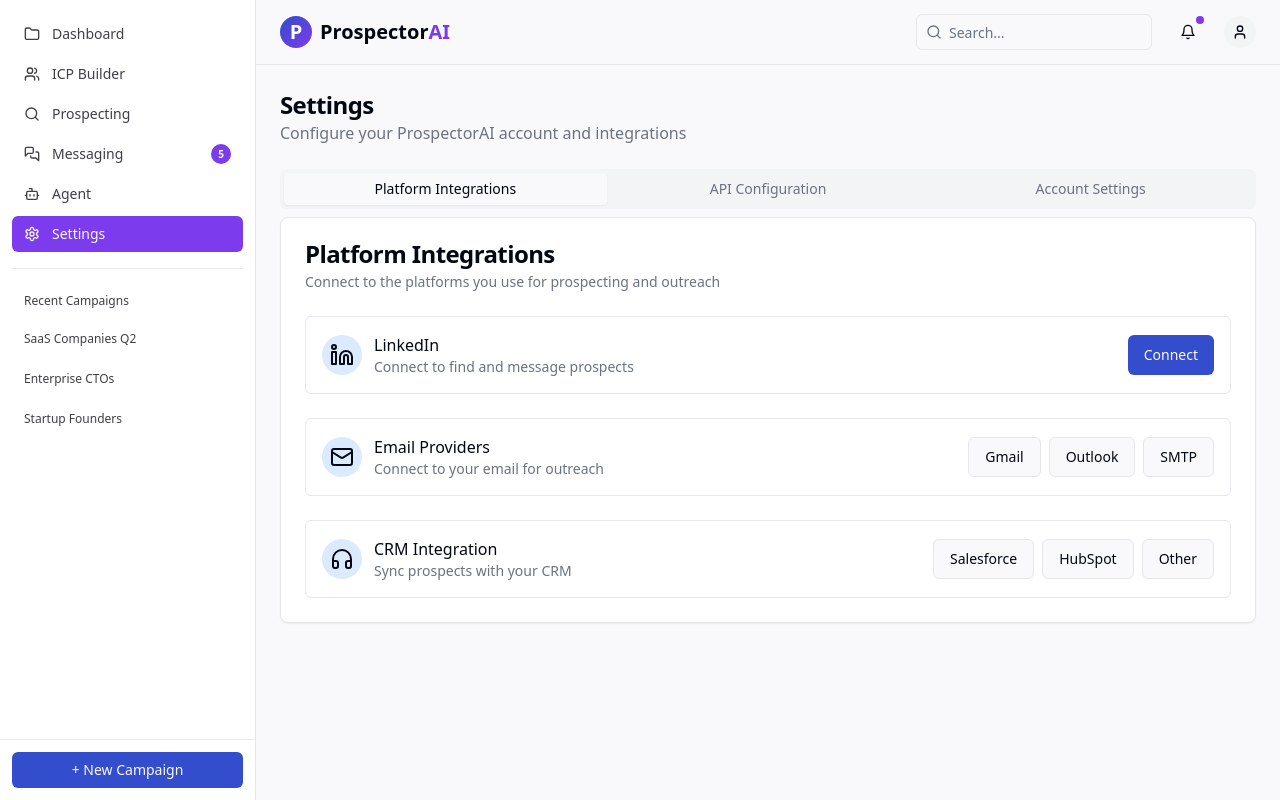
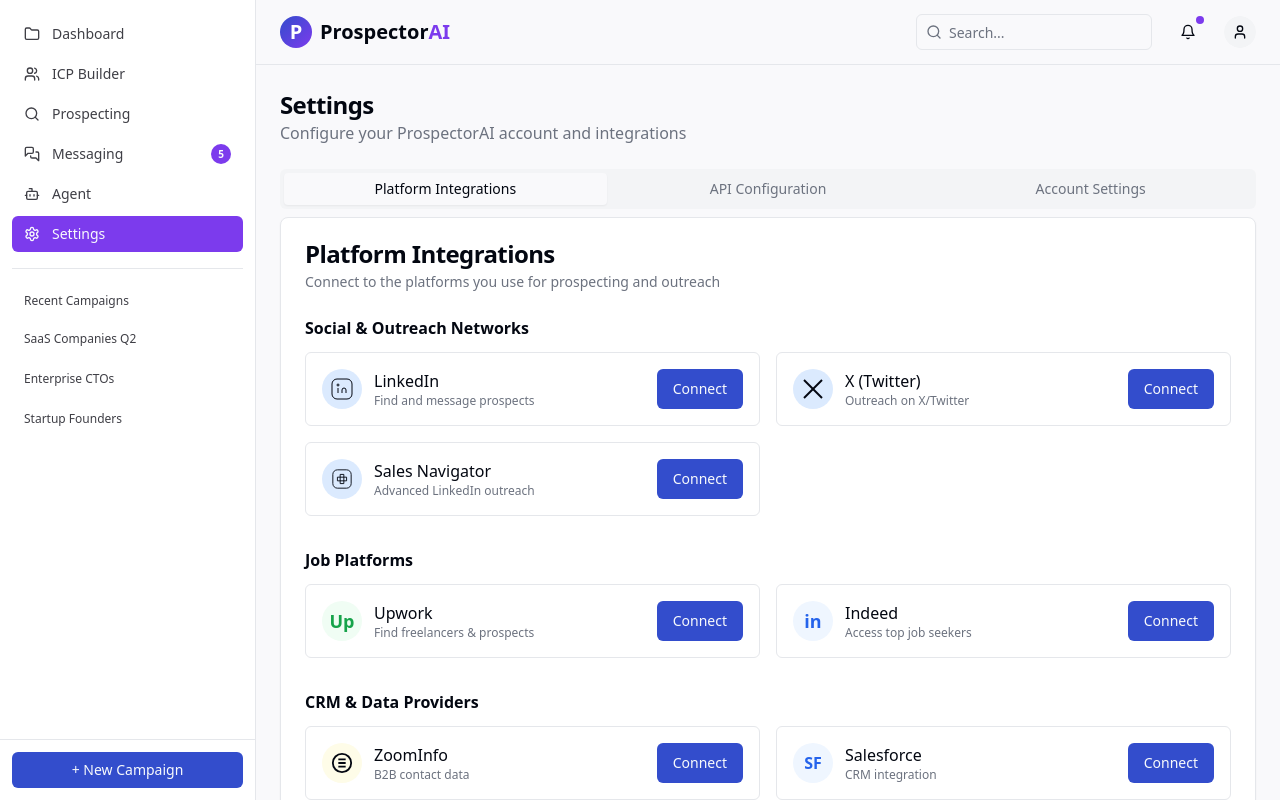
Before and after one commit to atranon/prospector-ai-whisperer, a React (Vite) app: page /settings in a window 1280 px wide. Built offline with nearby package versions, Linux system fonts and the light colour scheme.

Commit message:
Update Settings Page
Implement changes to the settings page.

```diff
--- a/src/pages/SettingsPage.tsx
+++ b/src/pages/SettingsPage.tsx
@@ -1,4 +1,3 @@
-
 import { Sidebar } from "@/components/layout/Sidebar";
 import Header from "@/components/layout/Header";
 import { Card, CardContent, CardDescription, CardHeader, CardTitle } from "@/components/ui/card";
@@ -38,66 +37,191 @@ const SettingsPage = () => {
                     Connect to the platforms you use for prospecting and outreach
                   </CardDescription>
                 </CardHeader>
-                <CardContent className="space-y-6">
-                  <div className="rounded-md border p-4">
-                    <div className="flex items-center justify-between">
+                <CardContent className="space-y-8">
+                  {/* Social & Outreach Networks */}
+                  <div>
+                    <h4 className="font-semibold text-base mb-3">Social & Outreach Networks</h4>
+                    <div className="grid grid-cols-1 md:grid-cols-2 gap-4">
+                      {/* LinkedIn */}
+                      <div className="rounded-md border p-4 flex items-center justify-between">
                         <div className="flex items-center space-x-3">
                           <div className="h-10 w-10 rounded-full bg-blue-100 flex items-center justify-center">
-                          <svg xmlns="http://www.w3.org/2000/svg" width="24" height="24" viewBox="0 0 24 24" fill="none" stroke="currentColor" strokeWidth="2" strokeLinecap="round" strokeLinejoin="round">
-                            <path d="M16 8a6 6 0 0 1 6 6v7h-4v-7a2 2 0 0 0-2-2 2 2 0 0 0-2 2v7h-4v-7a6 6 0 0 1 6-6z"></path>
-                            <rect x="2" y="9" width="4" height="12"></rect>
-                            <circle cx="4" cy="4" r="2"></circle>
-                          </svg>
+                            {/* LinkedIn Icon */}
+                            <svg xmlns="http://www.w3.org/2000/svg" width="24" height="24" stroke="currentColor" fill="none" viewBox="0 0 24 24"><rect x="2" y="2" width="20" height="20" rx="5" /><path d="M8 11v5" /><circle cx="8" cy="8" r="1" /><path d="M12 16v-3a2 2 0 1 1 4 0v3" /></svg>
                           </div>
                           <div>
                             <h3 className="font-medium">LinkedIn</h3>
-                          <p className="text-sm text-muted-foreground">Connect to find and message prospects</p>
+                            <p className="text-xs text-muted-foreground">Find and message prospects</p>
+                          </div>
+                        </div>
+                        <Button>Connect</Button>
+                      </div>
+                      {/* X (Twitter) */}
+                      <div className="rounded-md border p-4 flex items-center justify-between">
+                        <div className="flex items-center space-x-3">
+                          <div className="h-10 w-10 rounded-full bg-blue-100 flex items-center justify-center">
+                            {/* X Icon */}
+                            <svg width="24" height="24" fill="none" stroke="currentColor" strokeWidth="2" viewBox="0 0 24 24"><path d="M3 3 21 21"/><path d="M21 3 3 21"/></svg>
+                          </div>
+                          <div>
+                            <h3 className="font-medium">X (Twitter)</h3>
+                            <p className="text-xs text-muted-foreground">Outreach on X/Twitter</p>
+                          </div>
+                        </div>
+                        <Button>Connect</Button>
+                      </div>
+                      {/* LinkedIn Sales Navigator */}
+                      <div className="rounded-md border p-4 flex items-center justify-between">
+                        <div className="flex items-center space-x-3">
+                          <div className="h-10 w-10 rounded-full bg-blue-100 flex items-center justify-center">
+                            <svg xmlns="http://www.w3.org/2000/svg" width="22" height="22" stroke="currentColor" fill="none" viewBox="0 0 24 24"><rect x="2" y="2" width="20" height="20" rx="5" /><path d="M10 7h4v10h-4z" /><path d="M7 10h10v4H7z" /></svg>
+                          </div>
+                          <div>
+                            <h3 className="font-medium">Sales Navigator</h3>
+                            <p className="text-xs text-muted-foreground">Advanced LinkedIn outreach</p>
                           </div>
                         </div>
                         <Button>Connect</Button>
                       </div>
                     </div>
+                  </div>
 
-                  <div className="rounded-md border p-4">
-                    <div className="flex items-center justify-between">
+                  {/* Job Networks */}
+                  <div>
+                    <h4 className="font-semibold text-base mb-3">Job Platforms</h4>
+                    <div className="grid grid-cols-1 md:grid-cols-2 gap-4">
+                      {/* Upwork */}
+                      <div className="rounded-md border p-4 flex items-center justify-between">
                         <div className="flex items-center space-x-3">
-                        <div className="h-10 w-10 rounded-full bg-blue-100 flex items-center justify-center">
-                          <svg xmlns="http://www.w3.org/2000/svg" width="24" height="24" viewBox="0 0 24 24" fill="none" stroke="currentColor" strokeWidth="2" strokeLinecap="round" strokeLinejoin="round">
-                            <rect x="2" y="4" width="20" height="16" rx="2"></rect>
-                            <path d="m22 7-8.97 5.7a1.94 1.94 0 0 1-2.06 0L2 7"></path>
-                          </svg>
+                          <div className="h-10 w-10 rounded-full bg-green-50 flex items-center justify-center">
+                            {/* Upwork Icon */}
+                            <span className="font-bold text-green-600 text-lg">Up</span>
                           </div>
                           <div>
-                          <h3 className="font-medium">Email Providers</h3>
-                          <p className="text-sm text-muted-foreground">Connect to your email for outreach</p>
+                            <h3 className="font-medium">Upwork</h3>
+                            <p className="text-xs text-muted-foreground">Find freelancers & prospects</p>
                           </div>
                         </div>
-                      <div className="flex space-x-2">
-                        <Button variant="outline">Gmail</Button>
-                        <Button variant="outline">Outlook</Button>
-                        <Button variant="outline">SMTP</Button>
+                        <Button>Connect</Button>
+                      </div>
+                      {/* Indeed */}
+                      <div className="rounded-md border p-4 flex items-center justify-between">
+                        <div className="flex items-center space-x-3">
+                          <div className="h-10 w-10 rounded-full bg-blue-50 flex items-center justify-center">
+                            {/* Indeed Icon */}
+                            <span className="font-bold text-blue-600 text-lg">in</span>
+                          </div>
+                          <div>
+                            <h3 className="font-medium">Indeed</h3>
+                            <p className="text-xs text-muted-foreground">Access top job seekers</p>
+                          </div>
+                        </div>
+                        <Button>Connect</Button>
                       </div>
                     </div>
                   </div>
 
-                  <div className="rounded-md border p-4">
-                    <div className="flex items-center justify-between">
+                  {/* CRMs & Data Providers */}
+                  <div>
+                    <h4 className="font-semibold text-base mb-3">CRM & Data Providers</h4>
+                    <div className="grid grid-cols-1 md:grid-cols-2 gap-4">
+                      {/* ZoomInfo */}
+                      <div className="rounded-md border p-4 flex items-center justify-between">
                         <div className="flex items-center space-x-3">
-                        <div className="h-10 w-10 rounded-full bg-blue-100 flex items-center justify-center">
-                          <svg xmlns="http://www.w3.org/2000/svg" width="24" height="24" viewBox="0 0 24 24" fill="none" stroke="currentColor" strokeWidth="2" strokeLinecap="round" strokeLinejoin="round">
-                            <path d="M3 18v-6a9 9 0 0 1 18 0v6"></path>
-                            <path d="M21 19a2 2 0 0 1-2 2h-1a2 2 0 0 1-2-2v-3a2 2 0 0 1 2-2h3zM3 19a2 2 0 0 0 2 2h1a2 2 0 0 0 2-2v-3a2 2 0 0 0-2-2H3z"></path>
-                          </svg>
+                          <div className="h-10 w-10 rounded-full bg-yellow-50 flex items-center justify-center">
+                            {/* ZoomInfo Icon */}
+                            <svg width="22" height="22" fill="none" stroke="currentColor" strokeWidth="2" viewBox="0 0 24 24"><circle cx="12" cy="12" r="10"/><path d="M8 16h8M8 12h8M8 8h8"/></svg>
                           </div>
                           <div>
-                          <h3 className="font-medium">CRM Integration</h3>
-                          <p className="text-sm text-muted-foreground">Sync prospects with your CRM</p>
+                            <h3 className="font-medium">ZoomInfo</h3>
+                            <p className="text-xs text-muted-foreground">B2B contact data</p>
                           </div>
                         </div>
-                      <div className="flex space-x-2">
-                        <Button variant="outline">Salesforce</Button>
-                        <Button variant="outline">HubSpot</Button>
-                        <Button variant="outline">Other</Button>
+                        <Button>Connect</Button>
+                      </div>
+                      {/* Salesforce */}
+                      <div className="rounded-md border p-4 flex items-center justify-between">
+                        <div className="flex items-center space-x-3">
+                          <div className="h-10 w-10 rounded-full bg-blue-50 flex items-center justify-center">
+                            {/* Salesforce Icon */}
+                            <span className="font-bold text-blue-600 text-base">SF</span>
+                          </div>
+                          <div>
+                            <h3 className="font-medium">Salesforce</h3>
+                            <p className="text-xs text-muted-foreground">CRM integration</p>
+                          </div>
+                        </div>
+                        <Button>Connect</Button>
+                      </div>
+                      {/* HubSpot */}
+                      <div className="rounded-md border p-4 flex items-center justify-between">
+                        <div className="flex items-center space-x-3">
+                          <div className="h-10 w-10 rounded-full bg-orange-50 flex items-center justify-center">
+                            {/* HubSpot Icon */}
+                            <span className="font-bold text-orange-600 text-base">HS</span>
+                          </div>
+                          <div>
+                            <h3 className="font-medium">HubSpot</h3>
+                            <p className="text-xs text-muted-foreground">CRM integration</p>
+                          </div>
+                        </div>
+                        <Button>Connect</Button>
+                      </div>
+                      {/* Pipedrive */}
+                      <div className="rounded-md border p-4 flex items-center justify-between">
+                        <div className="flex items-center space-x-3">
+                          <div className="h-10 w-10 rounded-full bg-gray-100 flex items-center justify-center">
+                            {/* Pipedrive Icon */}
+                            <span className="font-bold text-gray-700 text-base">PD</span>
+                          </div>
+                          <div>
+                            <h3 className="font-medium">Pipedrive</h3>
+                            <p className="text-xs text-muted-foreground">CRM integration</p>
+                          </div>
+                        </div>
+                        <Button>Connect</Button>
+                      </div>
+                    </div>
+                  </div>
+
+                  {/* Scheduling & Meetings */}
+                  <div>
+                    <h4 className="font-semibold text-base mb-3">Scheduling & Meetings</h4>
+                    <div className="grid grid-cols-1 md:grid-cols-2 gap-4">
+                      {/* Calendly */}
+                      <div className="rounded-md border p-4 flex items-center justify-between">
+                        <div className="flex items-center space-x-3">
+                          <div className="h-10 w-10 rounded-full bg-purple-50 flex items-center justify-center">
+                            {/* Calendly Icon */}
+                            <svg width="22" height="22" fill="none" stroke="currentColor" strokeWidth="2" viewBox="0 0 24 24"><rect x="3" y="3" width="18" height="18" rx="4"/><path d="M8 8h8v8H8z"/></svg>
+                          </div>
+                          <div>
+                            <h3 className="font-medium">Calendly</h3>
+                            <p className="text-xs text-muted-foreground">Schedule meetings</p>
+                          </div>
+                        </div>
+                        <Button>Connect</Button>
+                      </div>
+                    </div>
+                  </div>
+
+                  {/* Communication */}
+                  <div>
+                    <h4 className="font-semibold text-base mb-3">Communication</h4>
+                    <div className="grid grid-cols-1 md:grid-cols-2 gap-4">
+                      {/* Slack */}
+                      <div className="rounded-md border p-4 flex items-center justify-between">
+                        <div className="flex items-center space-x-3">
+                          <div className="h-10 w-10 rounded-full bg-pink-50 flex items-center justify-center">
+                            {/* Slack Icon */}
+                            <svg xmlns="http://www.w3.org/2000/svg" width="17" height="17" viewBox="0 0 20 20"><rect width="2.5" height="7.5" rx="1" x="8.75" y="1"/><rect width="2.5" height="7.5" rx="1" x="8.75" y="11.5"/><rect width="7.5" height="2.5" rx="1" x="1" y="8.75"/><rect width="7.5" height="2.5" rx="1" x="11.5" y="8.75"/></svg>
+                          </div>
+                          <div>
+                            <h3 className="font-medium">Slack</h3>
+                            <p className="text-xs text-muted-foreground">Team communication</p>
+                          </div>
+                        </div>
+                        <Button>Connect</Button>
                       </div>
                     </div>
                   </div>
```
Lines whose indentation alone changed are shown as unchanged.
